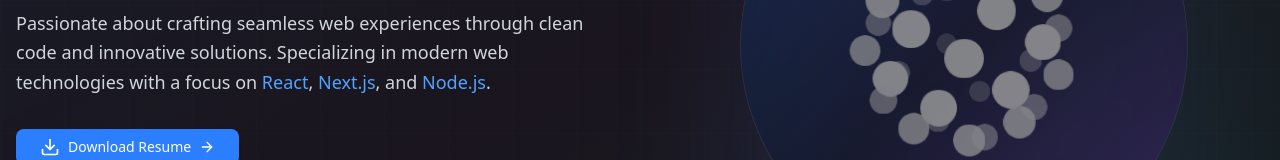
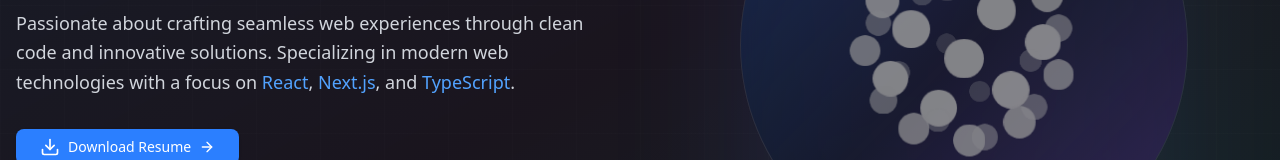
Before and after one commit to SifatU360/sifat-portfolio, a Next.js app: page / in a window 1280 px wide. Shown: the part 347-507 px from the top of the page. Built offline with nearby package versions, Linux system fonts and the light colour scheme.

Commit message:
feat: update technology stack in Hero component to include TypeScript

```diff
--- a/src/components/sections/Hero.tsx
+++ b/src/components/sections/Hero.tsx
@@ -81,7 +81,7 @@ export default function Hero() {
                 Specializing in modern web technologies with a focus on{' '}
                 <span className="text-blue-400">React</span>,{' '}
                 <span className="text-blue-400">Next.js</span>, and{' '}
-                <span className="text-blue-400">Node.js</span>.
+                <span className="text-blue-400">TypeScript</span>.
               </p>
             </motion.div>
 
```
